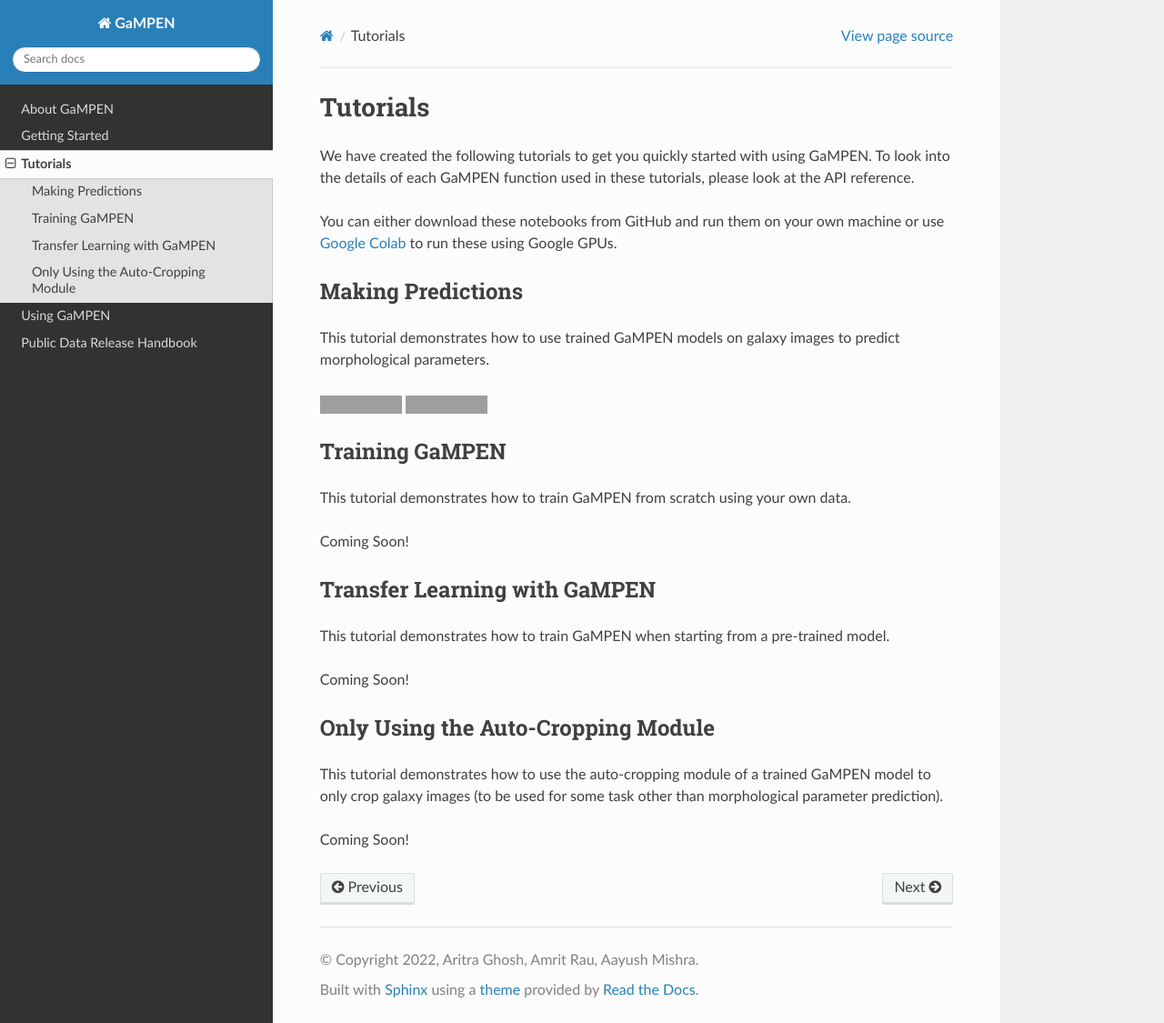
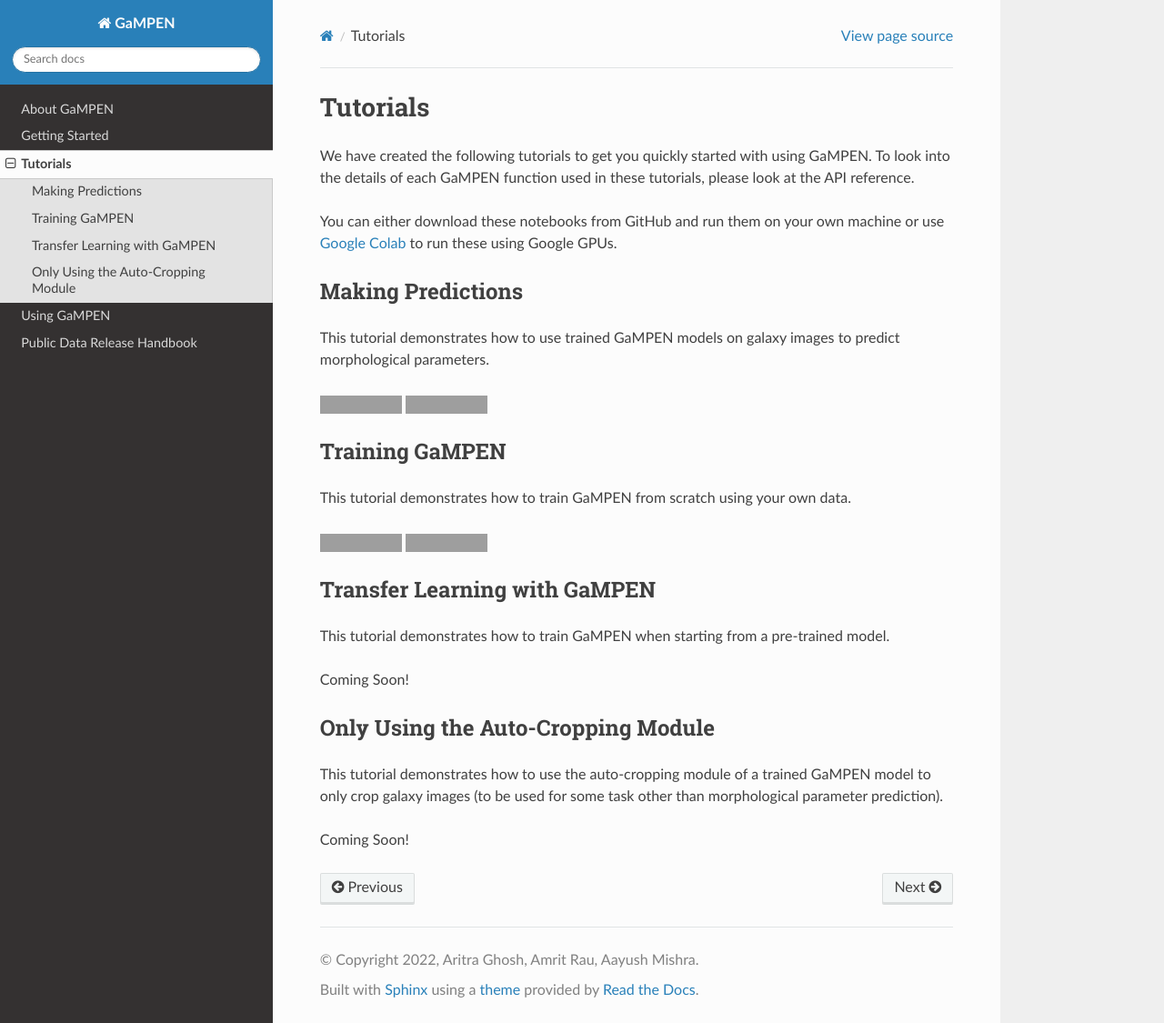
Before and after one commit to aritraghsh09/GaMPEN, a Sphinx documentation site: the page built from docs/source/Tutorials.md, in a window 1280 px wide and 1125 px high. Shown: the whole window at 91% size. Built offline with Sphinx 7.4.7 and the Read the Docs theme 2.0.0, drawn with Linux system fonts in a browser that asks for light colours; pages that are not in the unit, such as notebooks, are missing from menus; grey boxes are pictures that could not be loaded.

Commit message:
Adding links to Training tutorials

```diff
--- a/docs/source/Tutorials.md
+++ b/docs/source/Tutorials.md
@@ -15,7 +15,8 @@
 
 This tutorial demonstrates how to train GaMPEN from scratch using your own data.
 
-Coming Soon!
+[![Open In Colab](https://colab.research.google.com/assets/colab-badge.svg)](https://colab.research.google.com/github/aritraghsh09/GaMPEN/blob/master/tutorials/Training_and_Inference_tutorial.ipynb)
+[![Open In GitHub](https://img.shields.io/badge/|%20-Open%20in%20GitHub-informational?logo=github)](https://github.com/aritraghsh09/GaMPEN/blob/master/tutorials/Training_and_Inference_tutorial.ipynb)
 
 ## Transfer Learning with GaMPEN
 
```
